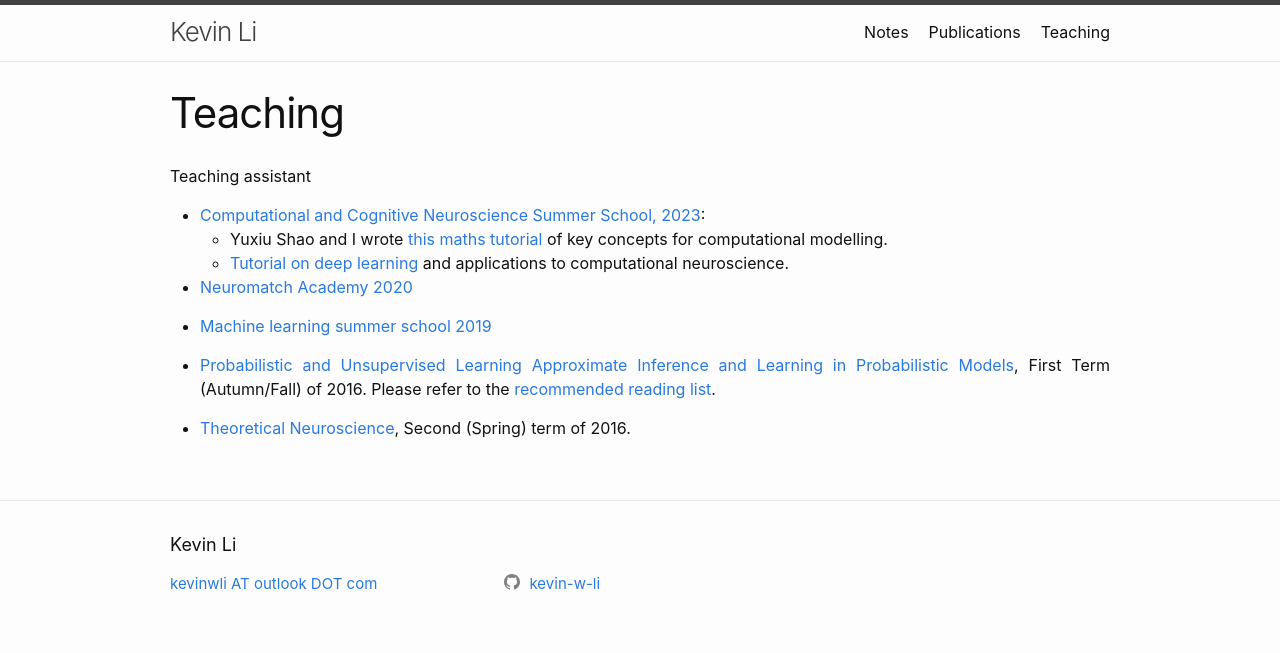
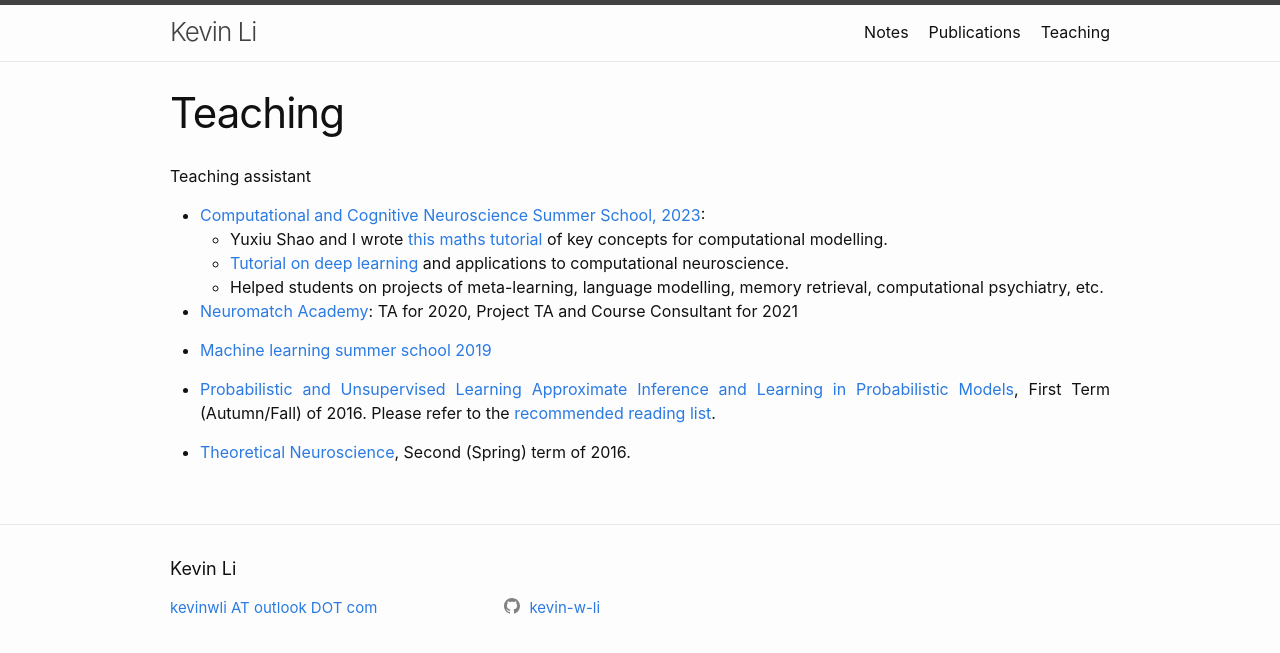
Before and after one commit to kevin-w-li/kevin-w-li.github.io, a Jekyll site: the page built from _pages/teaching.md, in a window 1280 px wide. Shown: the top 653 px of the page. Built offline with Jekyll 4.4.1, drawn with Linux system fonts in a browser that asks for light colours.

Commit message:
Adding projects.

```diff
--- a/_pages/teaching.md
+++ b/_pages/teaching.md
@@ -7,8 +7,9 @@ Teaching assistant
 *   [Computational and Cognitive Neuroscience Summer School, 2023](https://www.ccnss.org/):
     * Yuxiu Shao and I wrote [this maths tutorial]({{ "/pubs/CCNSS_maths.pdf" | absolute_url }}) of key concepts for computational modelling.
     * [Tutorial on deep learning]({{ "/pubs/CCNSS_DL.pdf" | absolute_url }}) and applications to computational neuroscience.
+    * Helped students on projects of meta-learning, language modelling, memory retrieval, computational psychiatry, etc.
 
-*   [Neuromatch Academy 2020](https://neurologyacademy.org/)
+*   [Neuromatch Academy](https://neurologyacademy.org/): TA for 2020, Project TA and Course Consultant for 2021
 
 *   [Machine learning summer school 2019](https://sites.google.com/view/mlss-2019)
 
```
